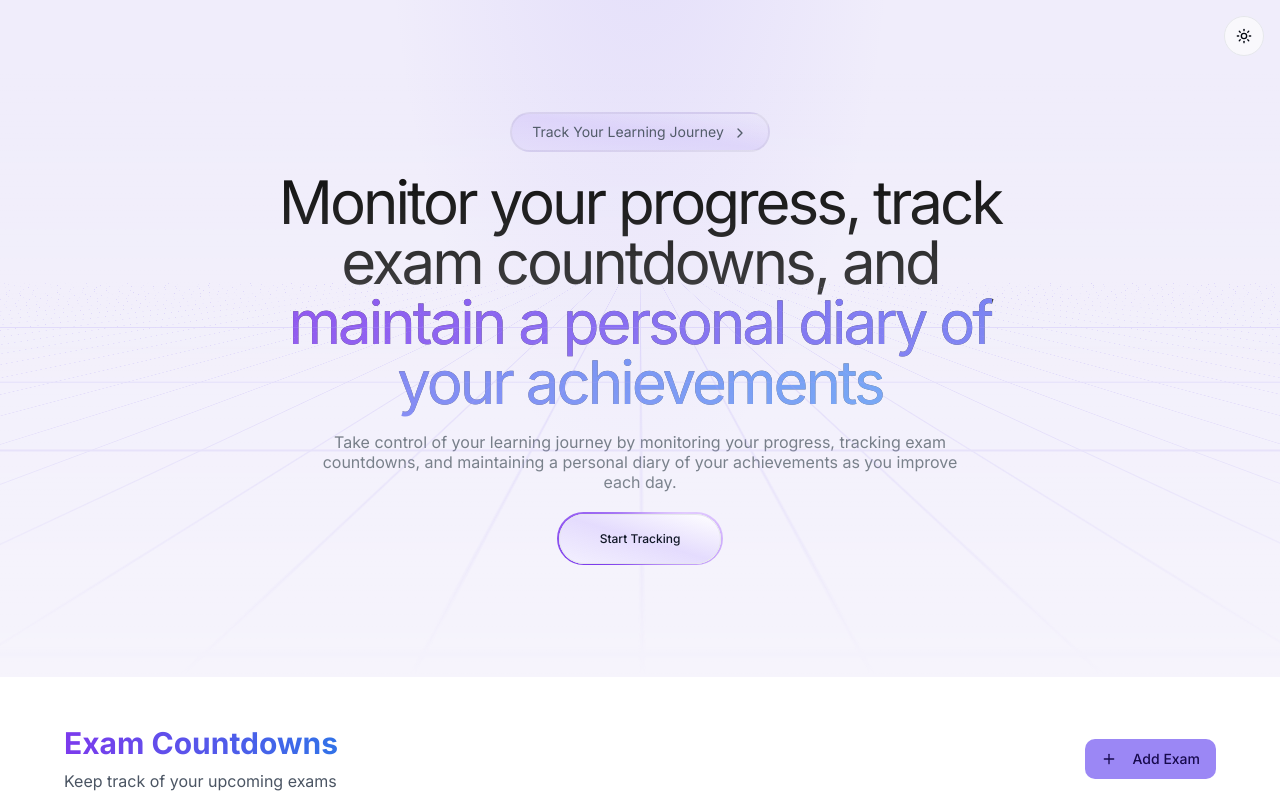
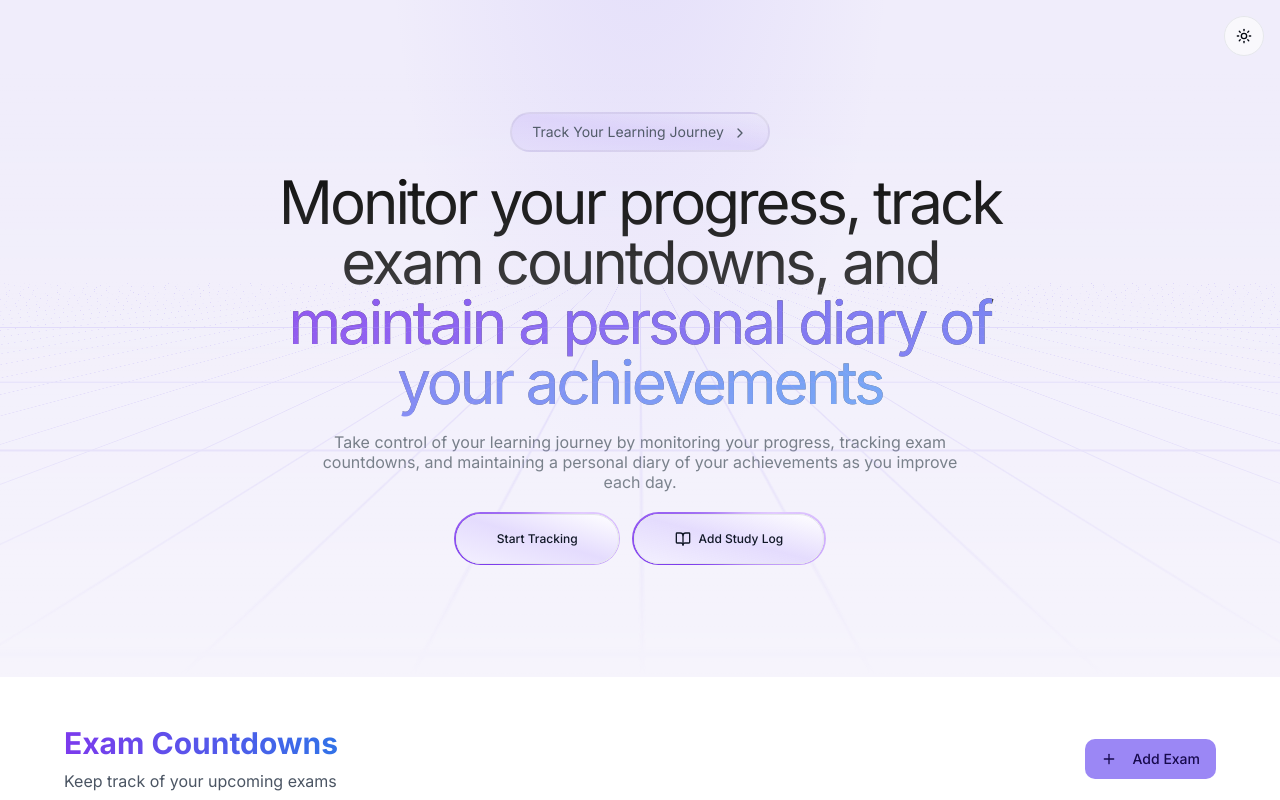
Before and after one commit to Afnan9565/mindful-progress-tracker-diary-15, a React (Vite) app: page / in a window 1280 px wide. Shown: the top 800 px of the page. Built offline with nearby package versions, Linux system fonts and the light colour scheme.

Commit message:
Add "Add Study Log" button to hero section
Adds a new button to the hero section that links to the daily progress component.

```diff
--- a/src/components/HeroSection.tsx
+++ b/src/components/HeroSection.tsx
@@ -1,7 +1,7 @@
 
 import * as React from "react"
 import { cn } from "@/lib/utils"
-import { ChevronRight } from "lucide-react"
+import { ChevronRight, BookOpen } from "lucide-react"
 
 interface HeroSectionProps extends React.HTMLAttributes<HTMLDivElement> {
   title?: string
@@ -12,6 +12,8 @@ interface HeroSectionProps extends React.HTMLAttributes<HTMLDivElement> {
   description?: string
   ctaText?: string
   ctaHref?: string
+  secondaryCTAText?: string
+  secondaryCTAHref?: string
   gridOptions?: {
     angle?: number
     cellSize?: number
@@ -64,6 +66,8 @@ const HeroSection = React.forwardRef<HTMLDivElement, HeroSectionProps>(
       description = "Take control of your learning journey by monitoring your progress, tracking exam countdowns, and maintaining a personal diary of your achievements as you improve each day.",
       ctaText = "Start Tracking",
       ctaHref = "#countdown",
+      secondaryCTAText = "Add Study Log",
+      secondaryCTAHref = "#progress",
       gridOptions,
       ...props
     },
@@ -109,6 +113,19 @@ const HeroSection = React.forwardRef<HTMLDivElement, HeroSectionProps>(
                     </a>
                   </div>
                 </span>
+
+                {/* Add Study Log Button */}
+                <span className="relative inline-block overflow-hidden rounded-full p-[1.5px]">
+                  <span className="absolute inset-[-1000%] animate-[spin_2s_linear_infinite] bg-[conic-gradient(from_90deg_at_50%_50%,#E2CBFF_0%,#7c3aed_50%,#E2CBFF_100%)]" />
+                  <div className="inline-flex h-full w-full cursor-pointer items-center justify-center rounded-full bg-white dark:bg-gray-950 text-xs font-medium backdrop-blur-3xl">
+                    <a
+                      href={secondaryCTAHref}
+                      className="inline-flex rounded-full text-center group items-center w-full justify-center bg-gradient-to-tr from-lavender-300/20 via-lavender-400/30 to-transparent dark:from-lavender-300/5 dark:via-lavender-400/20 text-gray-900 dark:text-white border-input border-[1px] hover:bg-gradient-to-tr hover:from-lavender-300/30 hover:via-lavender-400/40 hover:to-transparent dark:hover:from-lavender-300/10 dark:hover:via-lavender-400/30 transition-all sm:w-auto py-4 px-10"
+                    >
+                      <BookOpen className="mr-2 h-4 w-4" /> {secondaryCTAText}
+                    </a>
+                  </div>
+                </span>
               </div>
             </div>
           </div>
--- a/src/pages/Index.tsx
+++ b/src/pages/Index.tsx
@@ -30,7 +30,7 @@ const Index = () => {
         </div>
 
         {/* Progress Entry Section */}
-        <div className="bg-gray-50 dark:bg-gray-900 relative z-10">
+        <div id="progress" className="bg-gray-50 dark:bg-gray-900 relative z-10">
           <ProgressEntry />
         </div>
 
```
